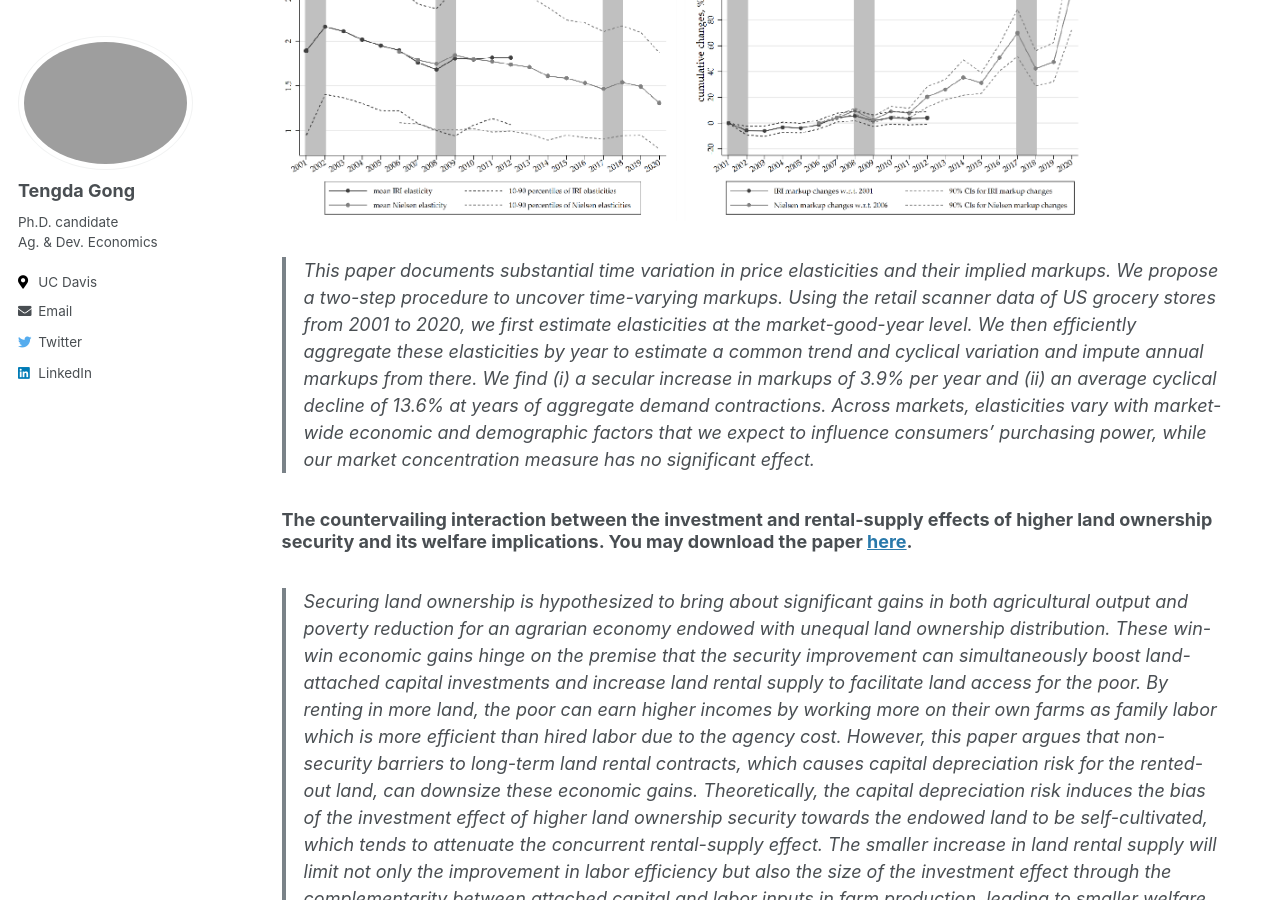
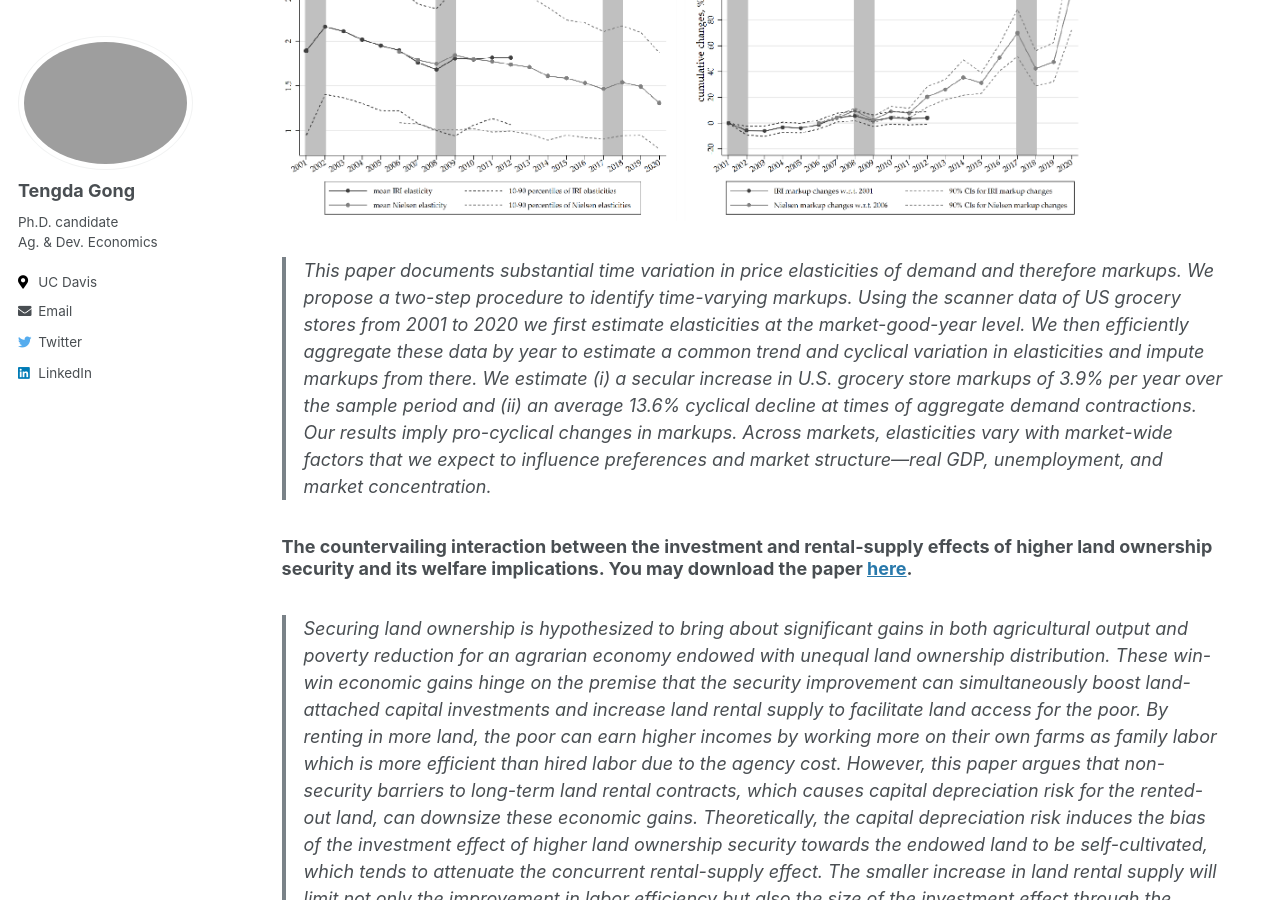
Before and after one commit to tendakung/tendakung.github.io, a Jekyll site: the page built from _pages/research.md, in a window 1280 px wide and 900 px high, scrolled down 378 px. Built offline with Jekyll 4.4.1, drawn with Linux system fonts in a browser that asks for light colours.

Commit message:
update JMP abstract

```diff
--- a/_pages/research.md
+++ b/_pages/research.md
@@ -9,7 +9,7 @@ author_profile: true
 
 ### [Job Market Paper] Secular rise and pro-cyclical variation in markups: Evidence from US grocery stores. Coauthored with [Bulat Gafarov](https://are.ucdavis.edu/people/faculty/bulat-gafarov/) and [Jens Hilscher](https://are.ucdavis.edu/people/faculty/jens-hilscher/). To be presented at the SEA and AEA annual meeting. You may download the paper [here](https://papers.ssrn.com/sol3/papers.cfm?abstract_id=4551482).
 <img src='/images/research/JMP-webfigure.PNG' width='800'>
-> This paper documents substantial time variation in price elasticities and their implied markups. We propose a two-step procedure to uncover time-varying markups. Using the retail scanner data of US grocery stores from 2001 to 2020, we first estimate elasticities at the market-good-year level. We then efficiently aggregate these elasticities by year to estimate a common trend and cyclical variation and impute annual markups from there. We find (i) a secular increase in markups of 3.9% per year and (ii) an average cyclical decline of 13.6% at years of aggregate demand contractions. Across markets, elasticities vary with market-wide economic and demographic factors that we expect to influence consumers' purchasing power, while our market concentration measure has no significant effect.
+> This paper documents substantial time variation in price elasticities of demand and therefore markups. We propose a two-step procedure to identify time-varying markups. Using the scanner data of US grocery stores from 2001 to 2020 we first estimate elasticities at the market-good-year level. We then efficiently aggregate these data by year to estimate a common trend and cyclical variation in elasticities and impute markups from there. We estimate (i) a secular increase in U.S. grocery store markups of 3.9% per year over the sample period and (ii) an average 13.6% cyclical decline at times of aggregate demand contractions. Our results imply pro-cyclical changes in markups. Across markets, elasticities vary with market-wide factors that we expect to influence preferences and market structure—real GDP, unemployment, and market concentration.
 
 ### The countervailing interaction between the investment and rental-supply effects of higher land ownership security and its welfare implications. You may download the paper [here](/files/pdf/research/securitypaper.pdf).
 > Securing land ownership is hypothesized to bring about significant gains in both agricultural output and poverty reduction for an agrarian economy endowed with unequal land ownership distribution. These win-win economic gains hinge on the premise that the security improvement can simultaneously boost land-attached capital investments and increase land rental supply to facilitate land access for the poor. By renting in more land, the poor can earn higher incomes by working more on their own farms as family labor which is more efficient than hired labor due to the agency cost. However, this paper argues that non-security barriers to long-term land rental contracts, which causes capital depreciation risk for the rented-out land, can downsize these economic gains. Theoretically, the capital depreciation risk induces the bias of the investment effect of higher land ownership security towards the endowed land to be self-cultivated, which tends to attenuate the concurrent rental-supply effect. The smaller increase in land rental supply will limit not only the improvement in labor efficiency but also the size of the investment effect through the complementarity between attached capital and labor inputs in farm production, leading to smaller welfare gains than expected, especially the welfare gain for the poor.
```
